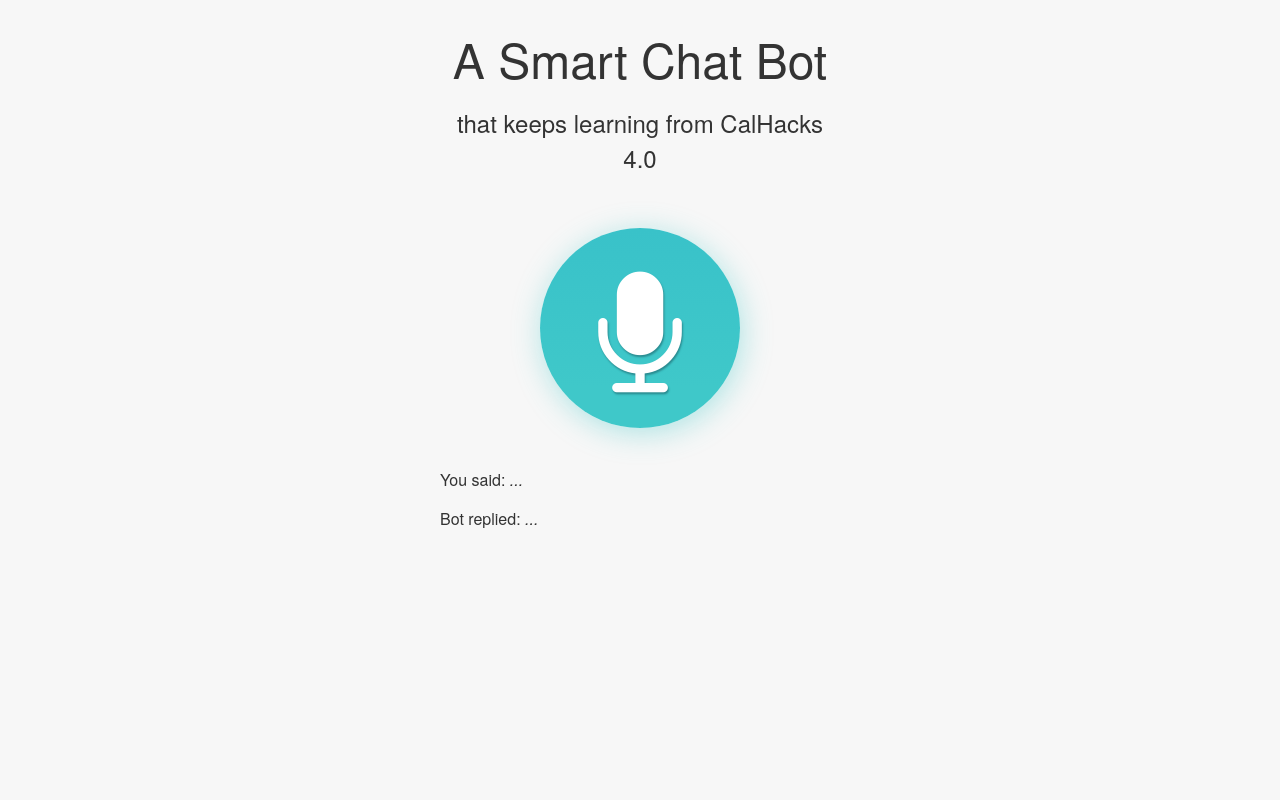
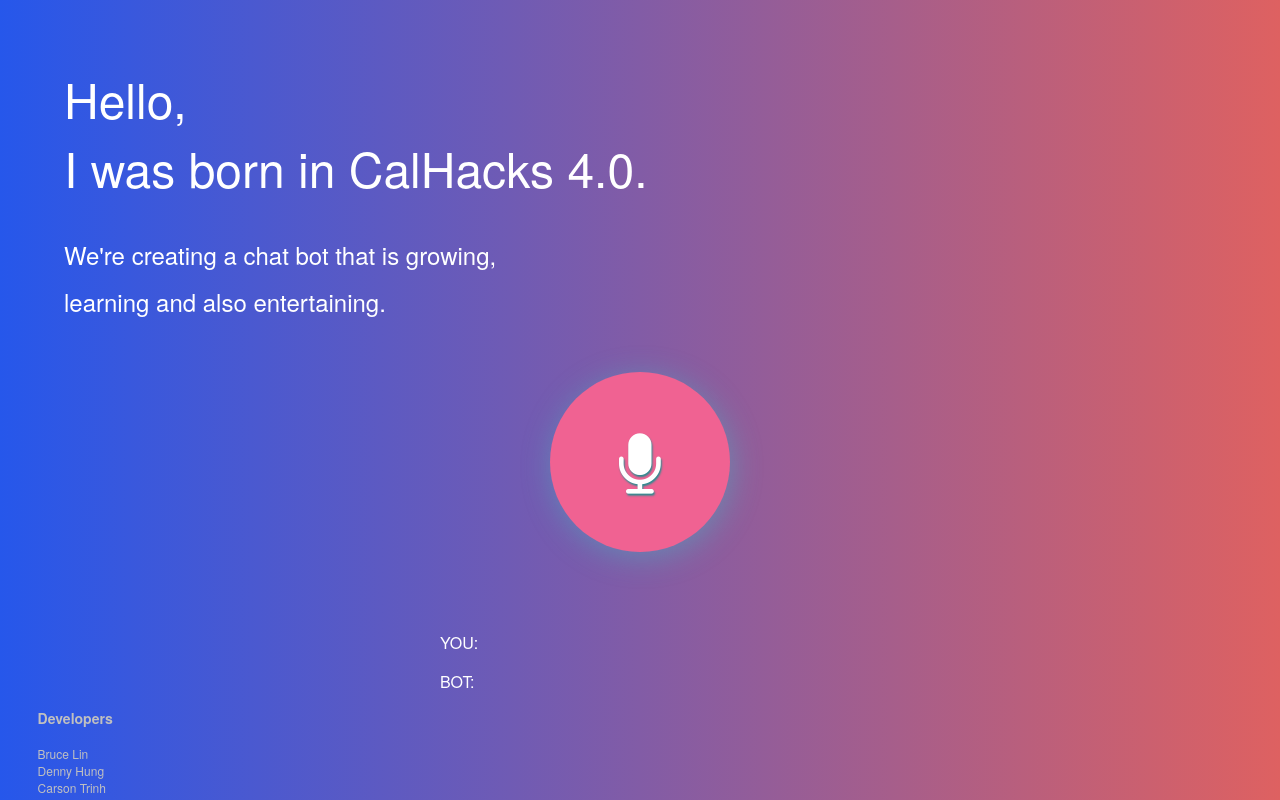
Before and after one commit to brucelin1218/CalHacks4.0, a website: page views/index.html in a window 1280 px wide. Drawn offline with nearby package versions, Linux system fonts and the light colour scheme; files that its build step writes are made by us from their sources; no server answers; files whose address does not match are found by name.

Commit message:
Made some changes to the userinterface.

```diff
--- a/index.js
+++ b/index.js
@@ -39,6 +39,6 @@
 			console.log(error);
 		});
 
-			apiaiReq.end();
+		apiaiReq.end();
 	});
 });
--- a/public/css/style.css
+++ b/public/css/style.css
@@ -5,15 +5,22 @@
   height: 100%;
 }
 body {
-  padding: 0;
+  padding-top: 5%;
+  padding-right: 0;
+  padding-bottom: 0;
+  padding-left: 0;
   margin: 0;
   font-family: "HelveticaNeueLight", "HelveticaNeue-Light", "Helvetica Neue Light", "HelveticaNeue", "Helvetica Neue", 'TeXGyreHerosRegular', "Helvetica", "Tahoma", "Geneva", "Arial", sans-serif;
-  font-weight: 300;
-  background: #f7f7f7 url(../images/geometry.png) 0 0 no-repeat;
+  font-weight: 200;
+  background: #de6161;  /* fallback for old browsers */
+  background: -webkit-linear-gradient(to right, #2657eb, #de6161);  /* Chrome 10-25, Safari 5.1-6 */
+  background: linear-gradient(to right, #2657eb, #de6161); /* W3C, IE 10+/ Edge, Firefox 16+, Chrome 26+, Opera 12+, Safari 7+ */
   background-size: cover;
-  color: #333;
+  color: #fff;
 }
 footer {
+  margin-left: 2%;
+  height: 10%;
   font-size: 0.75em;
   color: silver;
   position: fixed;
@@ -30,7 +37,7 @@
 h1, h2, h3 {
   margin: 0;
   text-rendering: optimizeLegibility;
-  text-align: center;
+  text-align: left;
 }
 h1 {
   font-weight: 400;
@@ -41,6 +48,7 @@
   margin-top: 0.5em;
 }
 section {
+  position: left;
   margin: 1.5em auto;
   width: 400px;
 }
@@ -48,23 +56,22 @@
   display: block;
   -webkit-appearance: none;
   -moz-appearance: none;
-  width: 200px;
-  height: 200px;
-  border: 0;
+  width: 180px;
+  height: 180px;
+  border: none;
   border-radius: 50%;
   padding: .7em 1em;
   margin: 4em auto 3em;
   text-align: center;
   color: #fff;
-  background: linear-gradient(180deg, #39C2C9 0%, #3FC8C9 80%, #3FC8C9 100%);
+  background: #F06292;
   box-shadow: 2px 5px 30px rgba(63, 200, 201, .4);
-
   will-change: transform, filter;
   transition: all 0.3s ease-out;
 }
 button .fa {
-  font-size: 130px;
-  line-height: 200px;
+  font-size: 65px;
+  line-height: 170px;
   margin: 0;
   text-shadow: 1px 2px 2px #2a8b90;
 }
@@ -72,20 +79,21 @@
   transform: scale(.92);
 }
 button:active {
-  filter: brightness(.8);
+  filter: brightness(.7);
 }
 button:focus {
   outline: 0;
 }
-logo {
-  width: 200px;
-  height: 200px;
+.intro {
+  margin-left: 5%;
 }
-
+.developer {
+  margin-left: 5%;
+}
 .fa {
   display: inline-block;
   font: normal normal normal 14px/1 FontAwesome;
-  font-size: 1.3em;
+  font-size: 1.0em;
   text-rendering: auto;
   -webkit-font-smoothing: antialiased;
   -moz-osx-font-smoothing: grayscale;
--- a/public/js/script.js
+++ b/public/js/script.js
@@ -23,7 +23,6 @@
 
 	outputYou.textContent = text;
 	console.log('Confidence: ' + e.results[0][0].confidence);
-	// const socket = io();
 	socket.emit('chat message', text);
 });
 
@@ -45,6 +44,6 @@
 socket.on('bot reply', function(replyText) {
 	synthVoice(replyText);
 
-	if (replyText == '') replyText = '(No answer...)';
+	if (replyText == '') replyText = '(I have no idea.)';
 	outputBot.textContent = replyText;
 });
--- a/views/index.html
+++ b/views/index.html
@@ -11,15 +11,29 @@
     <link rel="stylesheet" href="css/style.css">
 	</head>
 	<body>
+		<div class="intro">
+			<h1>Hello,</h1>
+			<h1>I was born in CalHacks 4.0.</h1>
+			<br>
+			<h2>We're creating a chat bot that is growing, </h2>
+			<h2>learning and also entertaining.</h2>
+		</div>
 		<section>
-			<h1>A Smart Chat Bot</h1>
-    	<h2>that keeps learning from CalHacks 4.0</h2>
 			<button><i class="fa fa-microphone"></i></button>
 			<div>
-    		<p>You said: <em class="output-you">...</em></p>
-      	<p>Bot replied: <em class="output-bot">...</em></p>
+				<br>
+    		<p>YOU: <em class="output-you"></em></p>
+      	<p>BOT: <em class="output-bot"></em></p>
     	</div>
   	</section>
+  	<footer>
+  		<h3>Developers</h3>
+  		<row class = "developer">
+  			<div>Bruce Lin</div>
+  			<div>Denny Hung</div>
+  			<div>Carson Trinh</div>
+  		</row>
+  	</footer>
 		<script src="https://cdnjs.cloudflare.com/ajax/libs/socket.io/2.0.1/socket.io.js"></script>
 		<script src="js/script.js"></script>
 	</body>
```
